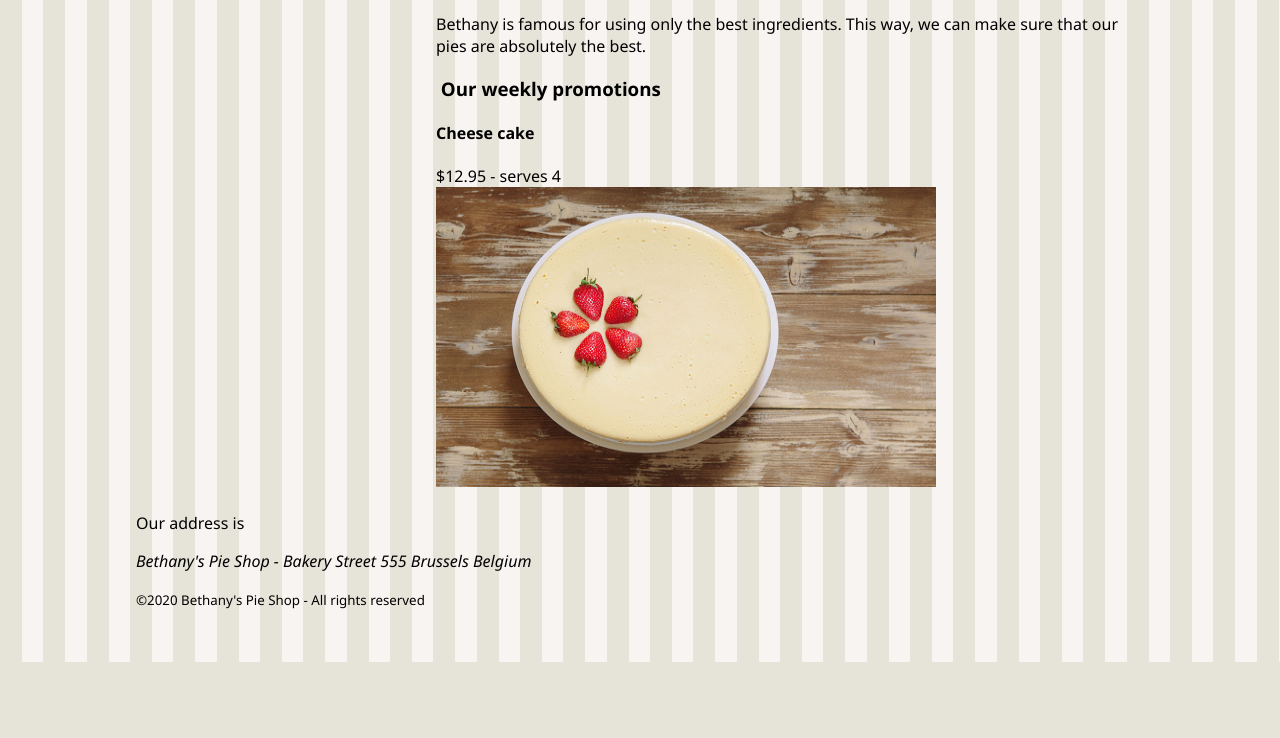
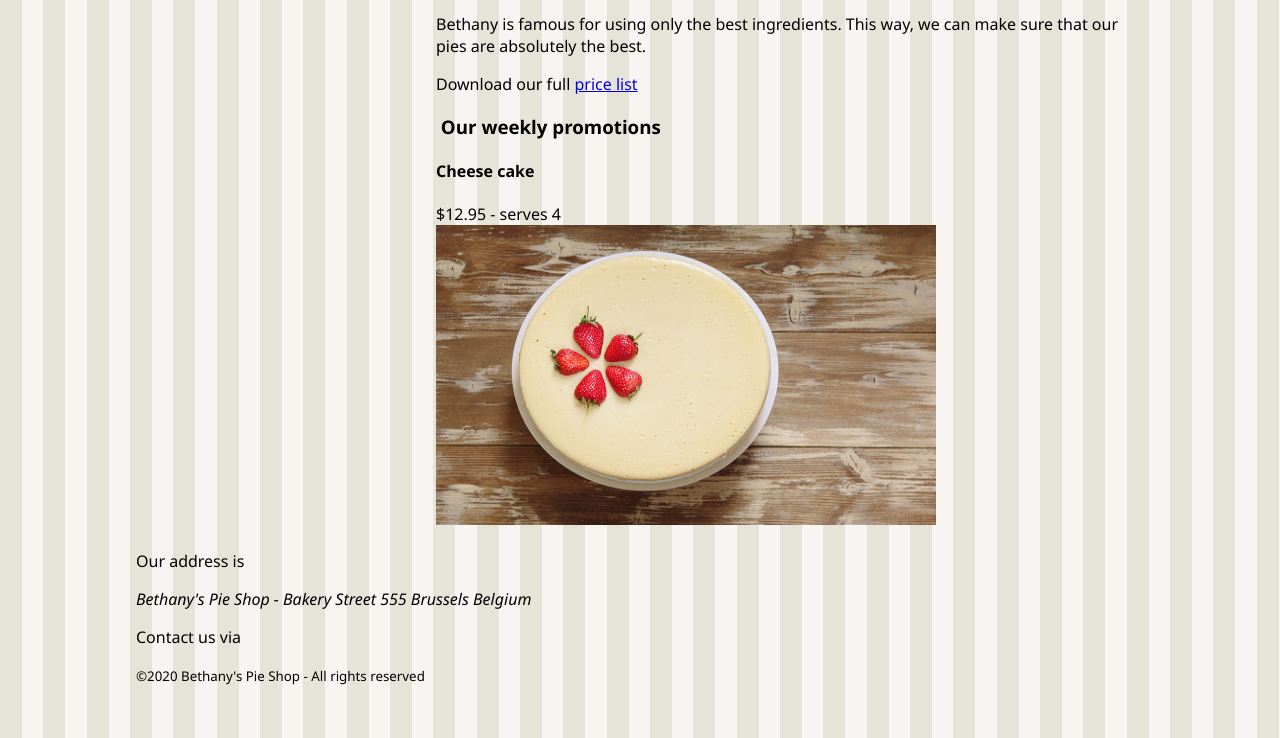
Before and after one commit to silascaimi/bethanys-pie-shop-v1, a plain HTML site: page index.html in a window 1280 px wide. Shown: the part 846-1584 px from the top of the page. Before the commit the page ends 1508 px from the top, so only its background shows below. Drawn offline with Linux system fonts and the light colour scheme.

Commit message:
add download and mail link

```diff
--- a/index.html
+++ b/index.html
@@ -138,6 +138,7 @@
             Bethany is famous for using only the best ingredients. This way, we can make sure
             that our pies are absolutely the best.
         </p>
+        <p>Download our full <a download href="downloads/Price list.zip">price list</a></p>
       </article>
 
       <section id="promos">
@@ -152,6 +153,7 @@
       <p>
         Our address is <address>Bethany's Pie Shop - Bakery Street 555 Brussels Belgium</address>
       </p>
+      <p>Contact us via <a href="mailto:email@email.com"></a></p>
       <small>&copy;2020 Bethany's Pie Shop - All rights reserved</small>
     </footer>
   </div>
```
Also changed, not shown: 1 other file.
